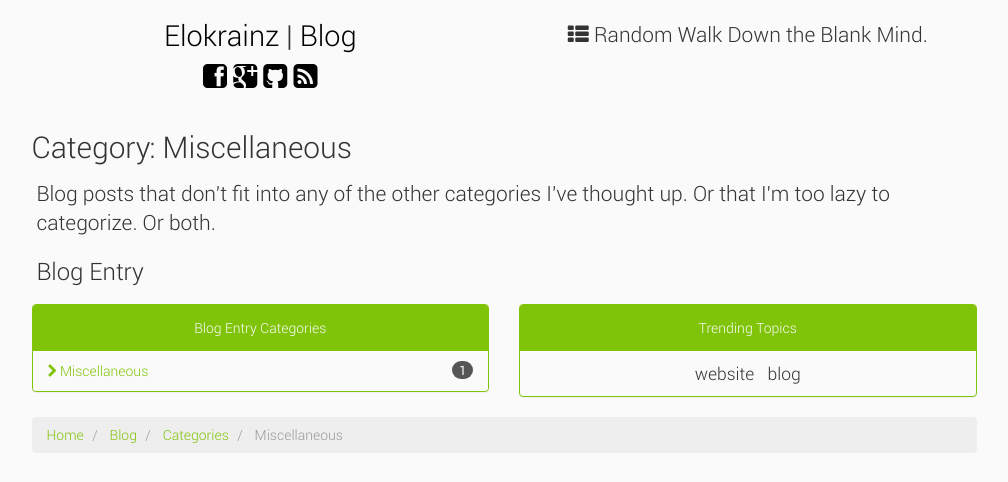
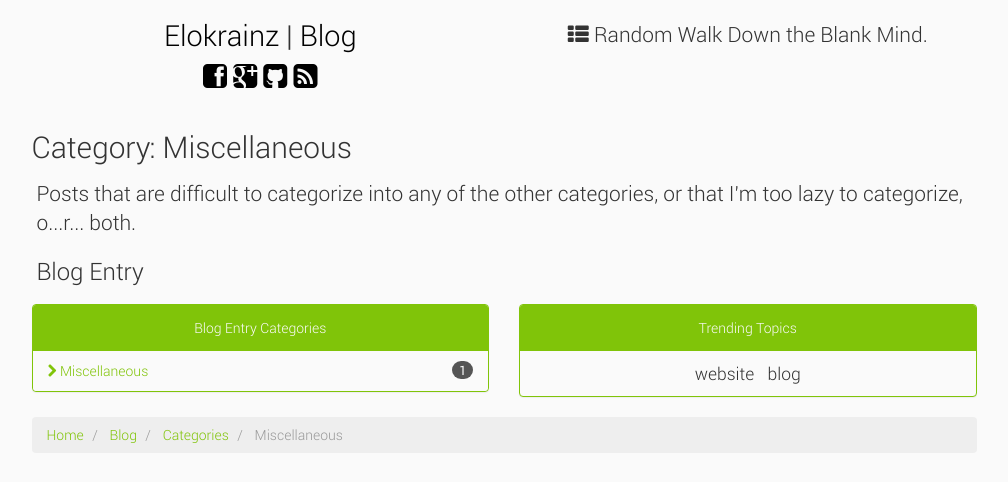
Before and after one commit to elokrainz/elokrainz.github.io, a Jekyll site: the page built from blog/miscellaneous/index.html, in a window 1280 px wide. Shown: the top 482 px of the page, without its empty margins (136-1144 px from the left). Built offline with Jekyll 4.4.1, drawn with Linux system fonts in a browser that asks for light colours; Markdown is read by kramdown in place of the engine named in the settings.

Commit message:
Version 0.3

```diff
--- a/blog/miscellaneous/index.html
+++ b/blog/miscellaneous/index.html
@@ -1,8 +1,7 @@
 ---
 title: "Category: Miscellaneous"
 layout: category
-description: "Blog that don't fit into any of the other categories, or that I'm too lazy to categorize, o...r... both."
+description: "Posts that are difficult to categorize into any of the other categories, or that I'm too lazy to categorize, o...r... both."
 ---
 
-Blog posts that don't fit into any of the other categories I've thought up.
-Or that I'm too lazy to categorize.  Or both.
+Posts that are difficult to categorize into any of the other categories, or that I'm too lazy to categorize, o...r... both.
```
